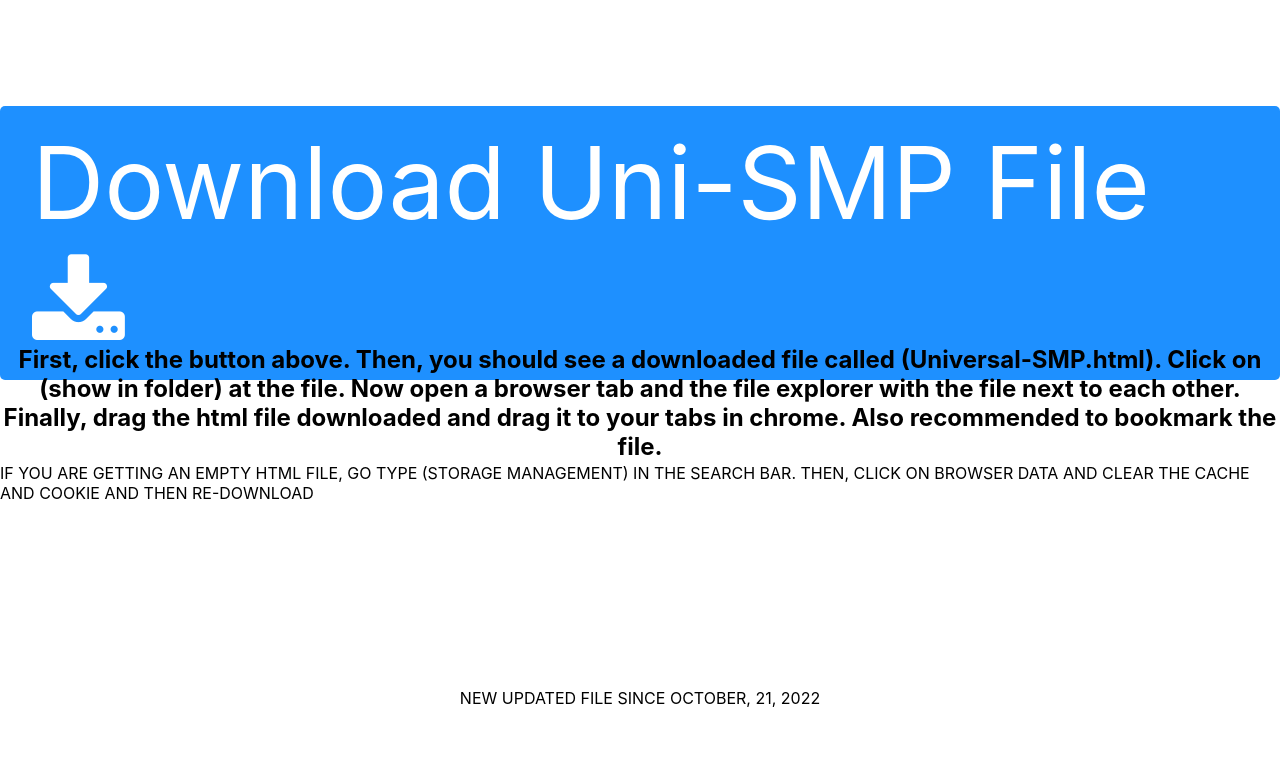
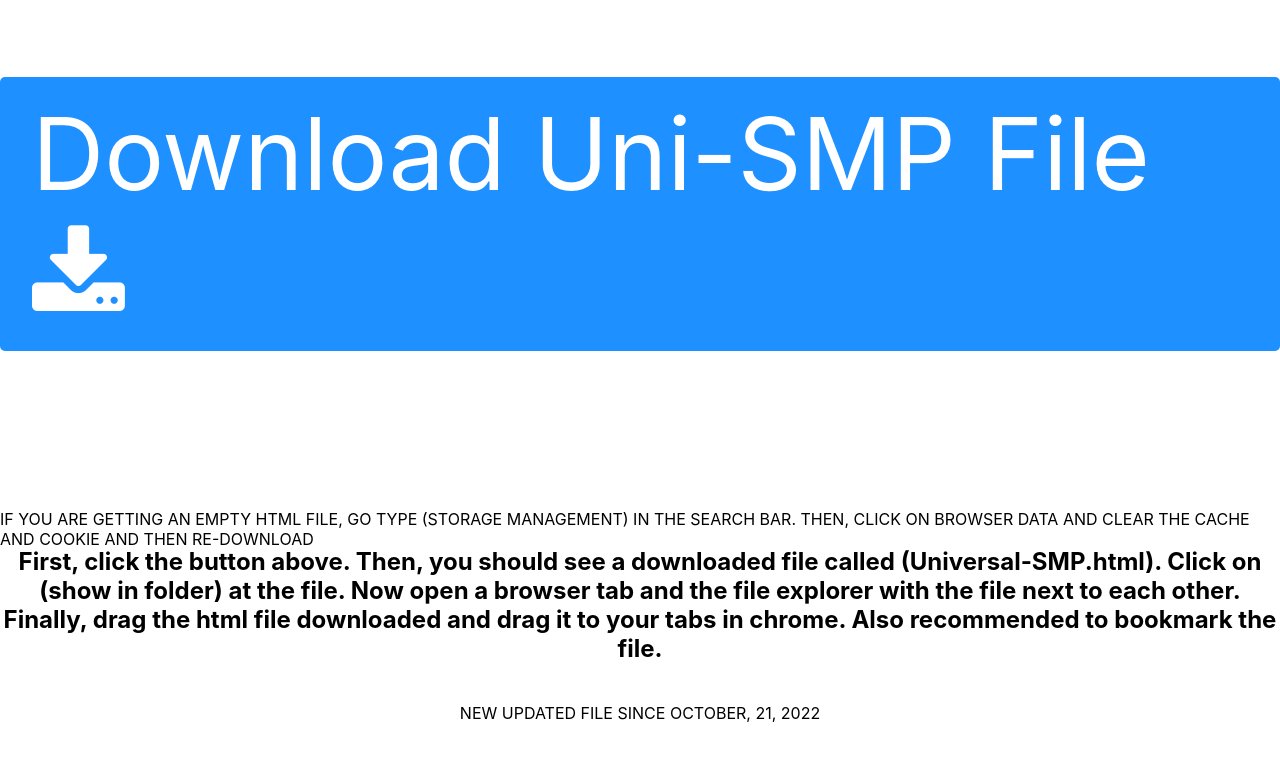
Before and after one commit to MythicalTrashcan/Universal-SMP, a plain HTML site: page index.html in a window 1280 px wide. Drawn offline with Linux system fonts and the light colour scheme.

Commit message:
Update style.css

```diff
--- a/style.css
+++ b/style.css
@@ -18,7 +18,7 @@ body{
     font-size: 100px;
     text-decoration: none;
     border-radius:5px;
-	margin-bottom: -300px;
+	margin-bottom: -150px;
 }
 
 .download-btn:hover {
@@ -27,4 +27,4 @@ body{
 
 .dir {
 	text-align: center;
-	margin-bottom: -250px;
+	margin-bottom: -500px;
```
